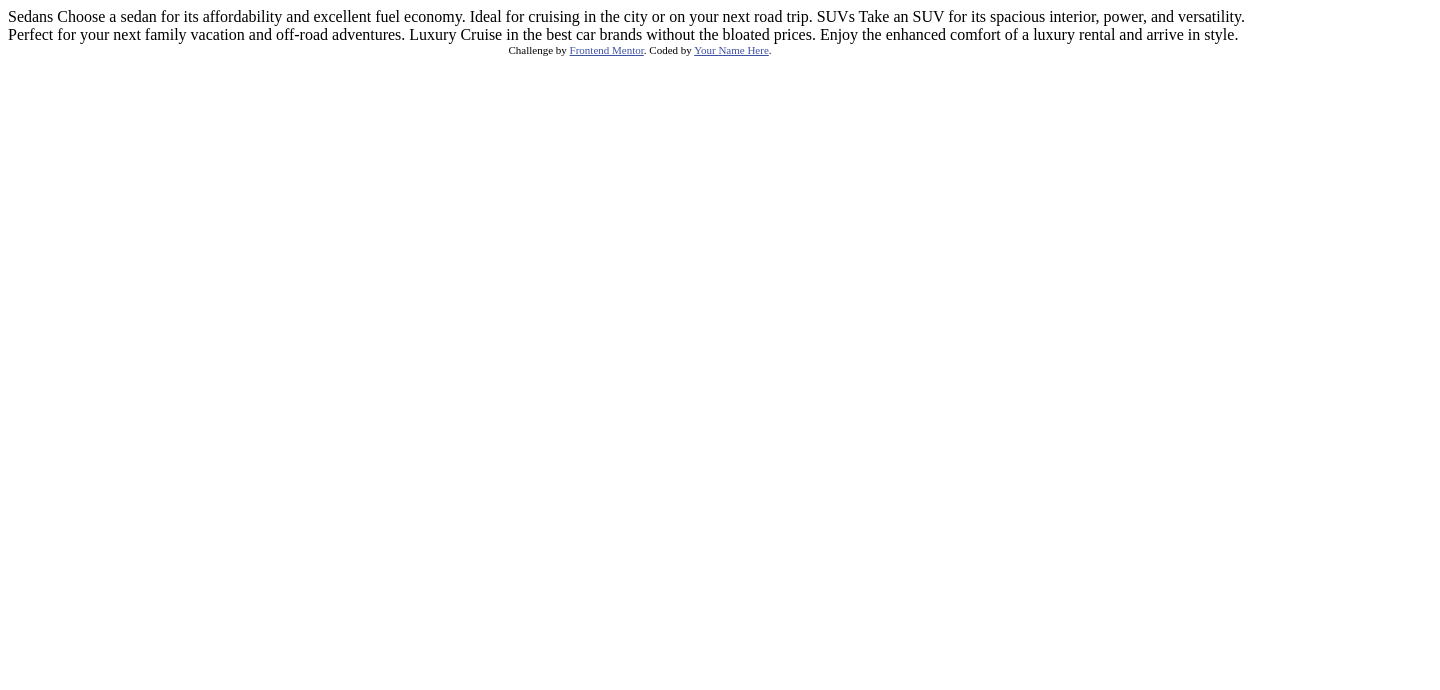
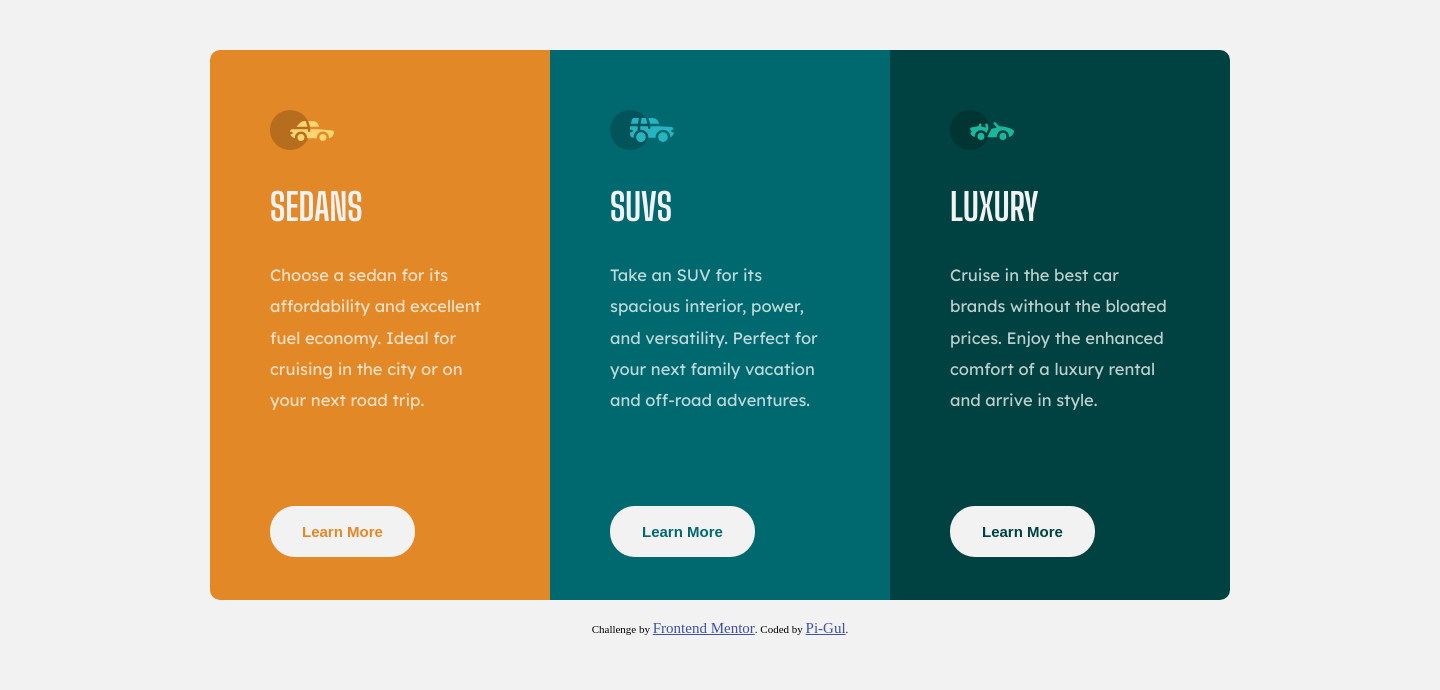
Before and after one commit to Pi-Gul/3-column-preview-card, a plain HTML site: page index.html in a window 1280 px wide. Shown: the whole page, 1440 px wide, since content can reach past the window. Drawn offline with Linux system fonts and the light colour scheme.

Commit message:
Add the finished version

```diff
--- a/css/style.css
+++ b/css/style.css
@@ -0,0 +1,103 @@
+* {
+    margin: 0;
+    padding: 0;
+    box-sizing: border-box;
+    font-size: 15px;
+}
+body {
+    width: 375px;
+    background-color: hsl(0, 0%, 95%);
+    padding: 50px 0;
+    margin: 0 auto;
+    display: flex;
+    flex-direction: column;
+    align-items: center;
+}
+section {
+    display: flex;
+    flex-direction: column;
+    align-items: center;
+}
+article {
+    width: 340px;
+    height: 500px;
+    padding: 60px;
+}
+.icon-wrapper {
+    margin-bottom: 30px;
+}
+h1 {
+    margin-bottom: 30px;
+    font-size: 2.5rem;
+    text-transform: uppercase;
+    color: hsl(0, 0%, 95%);
+    font-family: 'Big Shoulders Display', cursive;
+}
+p {
+    font-size: 1.1rem;
+    line-height: 1.9;
+    margin-bottom: 30px;
+    color: hsla(0, 0%, 100%, 0.75);
+    font-family: 'Lexend Deca', sans-serif;
+}
+button {
+    padding: 15px 30px;
+    background-color: hsl(0, 0%, 95%);
+    border: 2px solid hsl(0, 0%, 95%);
+    border-radius: 25px;
+    font-weight: bold;
+}
+.sedans {
+    background-color:hsl(31, 77%, 52%);
+    border-radius: 10px 10px 0 0;
+}
+.sedans button {
+    color: hsl(31, 77%, 52%);
+}
+.suvs {
+    background-color: hsl(184, 100%, 22%);
+}
+.suvs button {
+    color: hsl(184, 100%, 22%);
+}
+.luxury {
+    background-color: hsl(179, 100%, 13%);
+    border-radius: 0 0 10px 10px;
+}
+.luxury button {
+    color: hsl(179, 100%, 13%);
+}
+.attribution {
+    font-size: 11px;
+    text-align: center;
+    margin-top: 20px;
+}
+.attribution a {
+    color: hsl(228, 45%, 44%);
+}
+button:hover {
+    background-color: hsla(0, 0%, 0%, 0);
+    color: hsl(0, 0%, 95%);
+    cursor: pointer;
+}
+
+@media only screen and (min-width: 400px) {
+    body {
+        width: 1440px;
+    }
+    section {
+        flex-direction: row;
+    }
+    article {
+        height: 550px;
+    }
+    p {
+        margin-bottom: 90px;
+    }
+    .sedans {
+        border-radius: 10px 0 0 10px;
+    }
+    .luxury {
+        border-radius: 0 10px 10px 0;
+    }
+}
--- a/index.html
+++ b/index.html
@@ -3,34 +3,44 @@
   <head>
     <meta charset="UTF-8">
     <meta name="viewport" content="width=device-width, initial-scale=1.0"> <!-- displays site properly based on user's device -->
+    <link rel="icon" type="image/png" sizes="32x32" href="./images/favicon-32x32.png">
+    <link rel='stylesheet' href='./css/style.css'>
+    <link rel="preconnect" href="https://fonts.gstatic.com">
+    <link href="https://fonts.googleapis.com/css2?family=Lexend+Deca&display=swap" rel="stylesheet">
+    <link href="https://fonts.googleapis.com/css2?family=Big+Shoulders+Display:wght@700&display=swap" rel="stylesheet">
+    <title>Frontend Mentor | 3-column preview card component</title>
+  </head>
 
-  <link rel="icon" type="image/png" sizes="32x32" href="./images/favicon-32x32.png">
+  <body>
+    <section>
+      <article class='sedans'>
+        <div class='icon-wrapper'><img class='icon' src='./images/icon-sedans.svg'></div>
+        <h1>Sedans</h1>
+        <p>Choose a sedan for its affordability and excellent fuel economy. Ideal for cruising in the city
+          or on your next road trip.</p>
+        <button>Learn More</button>
+      </article>
 
-  <title>Frontend Mentor | 3-column preview card component</title>
+      <article class='suvs'>
+        <div class='icon-wrapper'><img class='icon' src='./images/icon-suvs.svg'></div>
+        <h1>SUVs</h1>
+        <p>Take an SUV for its spacious interior, power, and versatility. Perfect for your next family vacation
+          and off-road adventures.</p>
+        <button>Learn More</button>
+      </article>
 
-  <!-- Feel free to remove these styles or customise in your own stylesheet 👍 -->
-  <style>
-    .attribution { font-size: 11px; text-align: center; }
-    .attribution a { color: hsl(228, 45%, 44%); }
-  </style>
-</head>
-<body>
-
-  Sedans
-  Choose a sedan for its affordability and excellent fuel economy. Ideal for cruising in the city
-  or on your next road trip.
-
-  SUVs
-  Take an SUV for its spacious interior, power, and versatility. Perfect for your next family vacation
-  and off-road adventures.
-
-  Luxury
-  Cruise in the best car brands without the bloated prices. Enjoy the enhanced comfort of a luxury
-  rental and arrive in style.
+      <article class='luxury'>
+        <div class='icon-wrapper'><img class='icon' src='./images/icon-luxury.svg'></div>
+        <h1>Luxury</h1>
+        <p>Cruise in the best car brands without the bloated prices. Enjoy the enhanced comfort of a luxury
+          rental and arrive in style.</p>
+        <button>Learn More</button>
+      </article>
+    </section>
 
     <div class="attribution">
       Challenge by <a href="https://www.frontendmentor.io?ref=challenge" target="_blank">Frontend Mentor</a>.
-    Coded by <a href="#">Your Name Here</a>.
+      Coded by <a href="https://www.frontendmentor.io/profile/Pi-Gul">Pi-Gul</a>.
     </div>
   </body>
 </html>
```
Lines whose indentation alone changed are shown as unchanged.
